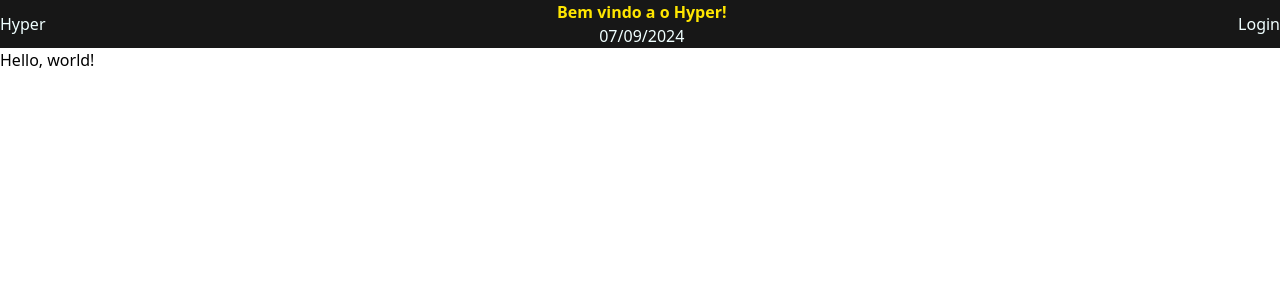
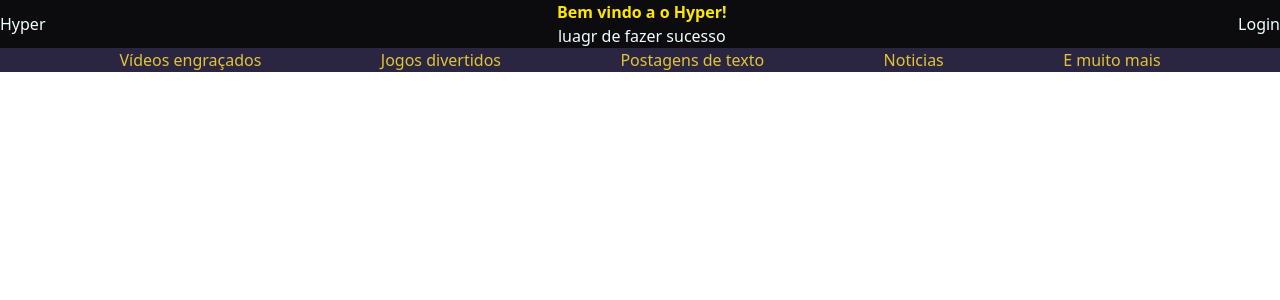
Before and after one commit to izitktj/Hyper, a Next.js app: page / in a window 1280 px wide. Shown: the top 300 px of the page. Built offline with nearby package versions, Linux system fonts and the light colour scheme.

Commit message:
Começando a ficar menos feio

```diff
--- a/src/pages/index.tsx
+++ b/src/pages/index.tsx
@@ -1,24 +1,42 @@
-const DiaDeHoje: string = "07/09/2024"
-
 function Cabecario()
 {
   return(
-    <div className="flex justify-between items-center bg-neutral-900 h-15 headers">
+    <div className="headers">
       <div>Hyper</div>
       <div className="flex flex-col justify-between items-center">
         <div className="titulo">Bem vindo a o Hyper!</div>
-        <div>{DiaDeHoje}</div>
+        <div>luagr de fazer sucesso</div>
       </div>
       <div>Login</div>
     </div>
   )
+}
+function SubCabecario()
+{
+  return(
+    <div style={SubHeader}>
+      <div>Vídeos engraçados</div>
+      <div>Jogos divertidos</div>
+      <div>Postagens de texto</div>
+      <div>Noticias</div>
+      <div>E muito mais</div>
+    </div>
+  )
+}
+
+const SubHeader = {
+  display: 'flex',
+  justifyContent: 'space-evenly',
+  alignItems: 'center',
+  backgroundColor: '#2a2642',
+  color: '#e3c336'
 }
 
 export default function Home() {
   return (
     <main>
       <Cabecario/>
-      <h1>Hello, world!</h1>
+      <SubCabecario/>
     </main>
   );
 }
--- a/src/styles/globals.css
+++ b/src/styles/globals.css
@@ -13,5 +13,9 @@
 
 .headers{
   color: azure;
-
+  display: flex;
+  justify-content: space-between;
+  align-items: center;
+  background-color: rgb(12, 12, 15);
+  height: 15;
 }
```
